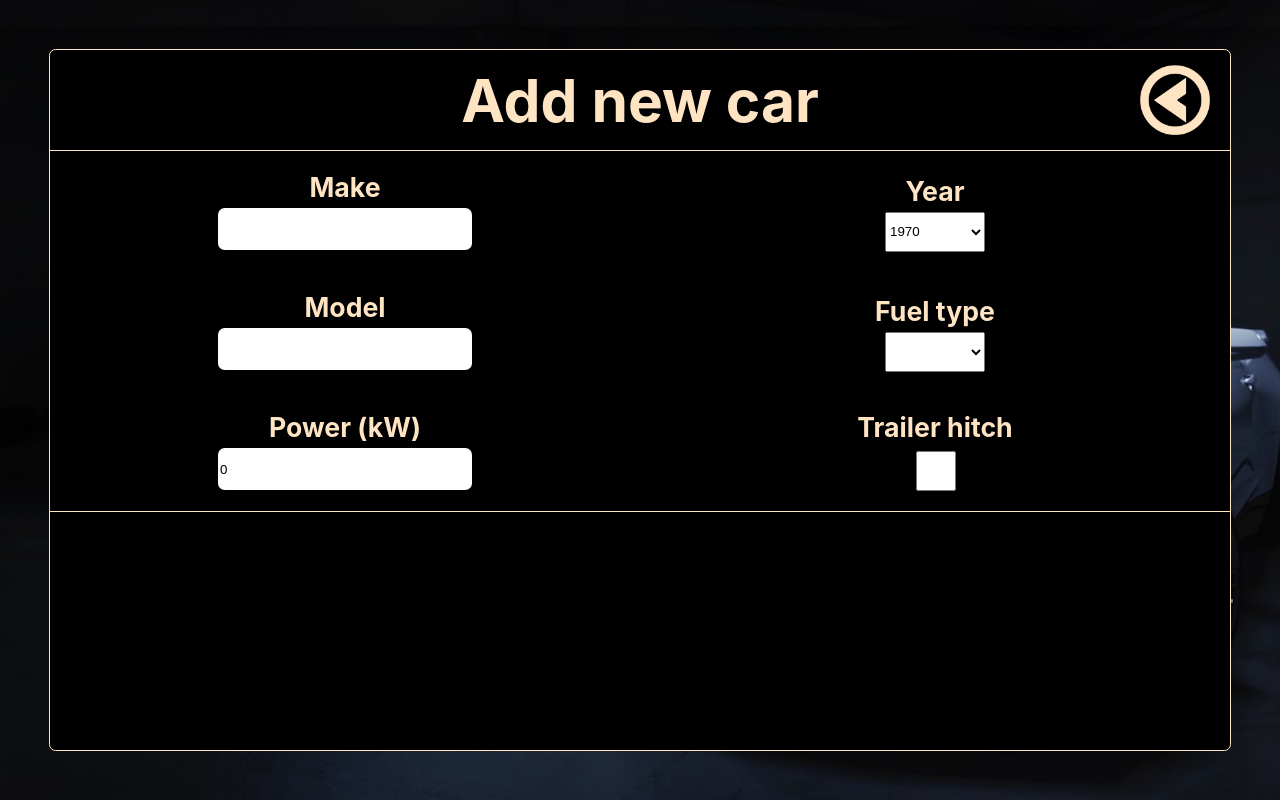
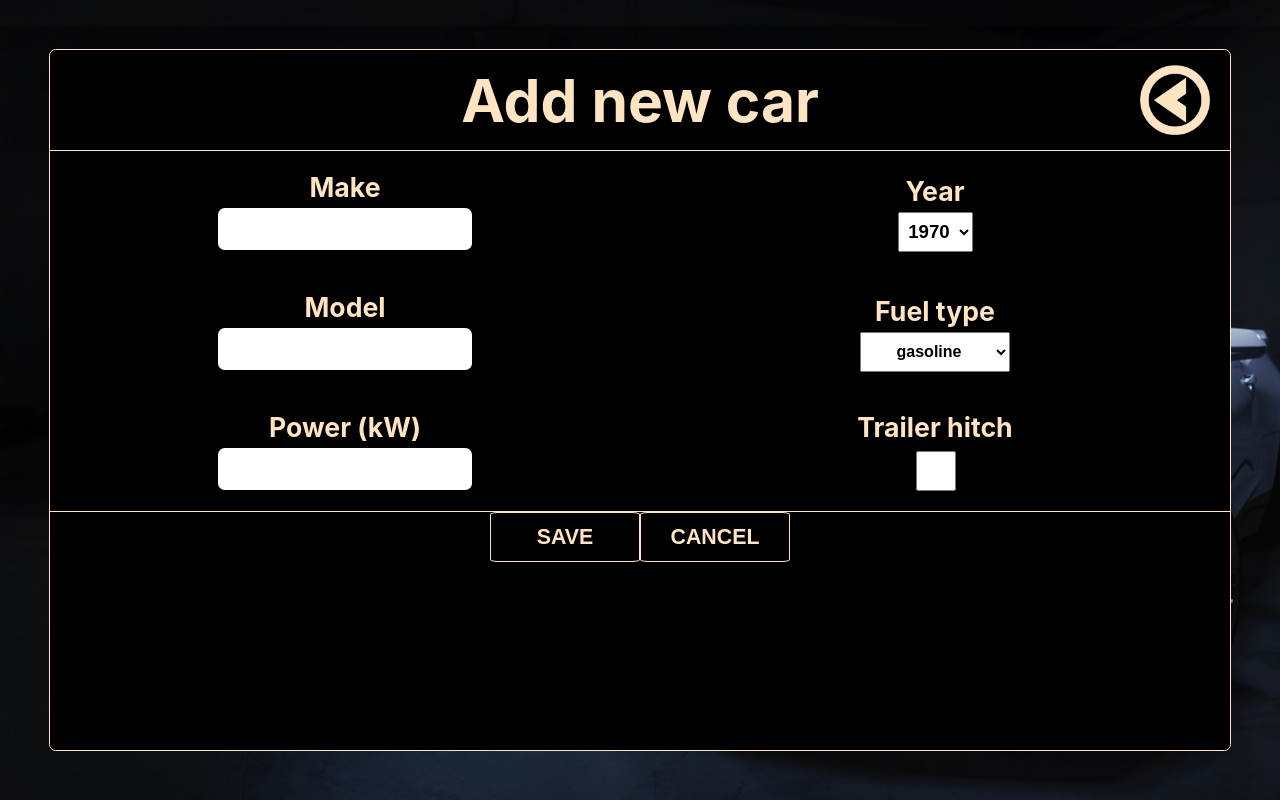
Before and after one commit to CROmarcos/garage-manager, a React (Create React App) app: page /newcar in a window 1280 px wide. Built offline with nearby package versions, Linux system fonts and the light colour scheme.

Commit message:
Implemented a new car adding

```diff
--- a/src/components/CarInput/CarInput.scss
+++ b/src/components/CarInput/CarInput.scss
@@ -29,17 +29,33 @@
             color: bisque;
             margin-bottom: 5px;
         }
+    }
+}
+
+select {
+    width: 75px;
+    height: 40px;
+    text-align: center;
+    font-size: 14pt;
+    font-weight: bold;
+}
+
+#chooseFuel {
+    width: 150px;
+    font-size: 12pt;
+}
 
 input {
     width: 250px;
     height: 40px;
     border: none;
     border-radius: 5pt;
+    text-align: center;
+    font-size: 14pt;
+    font-weight: bold;
 }
 
-        select {
-            width: 100px;
-            height: 40px;
+.bottom {
+    height: 40%;
+    width: 100%;
 }
-    }
-}
--- a/src/components/CarInput/CarInput.tsx
+++ b/src/components/CarInput/CarInput.tsx
@@ -1,9 +1,9 @@
-import { useState } from "react"
+import React, { useState } from "react"
 import { useDispatch } from "react-redux"
+import { Link } from "react-router-dom"
 import { bindActionCreators } from "redux"
 import { FuelType } from "../../interface/ICars"
 import * as actionCreators from '../../state/actionCreators'
-import store from "../../state/store"
 import './CarInput.scss'
 
 const CarInput = () => {
@@ -11,12 +11,12 @@ const CarInput = () => {
     const [input, setInput] = useState({
         make: '',
         model: '',
-        year: 1970,
-        fuel: FuelType.gasoline,
-        power: 0,
-        trailerHitch: false,
-        tires: ['']
+        power: 0
     })
+
+    const [year, setYear] = useState(1970)
+    const [fuelType, setFuelType] = useState("gasoline")
+    const [hitch, setHitch] = useState(false)
 
     let years = []
     for (let i = 1970; i <= 2022; i++) {
@@ -25,7 +25,34 @@ const CarInput = () => {
 
     const { addNewCar } = bindActionCreators(actionCreators, useDispatch())
 
-    const handleChange = () => { }
+    const handleChange = (e: React.ChangeEvent<HTMLInputElement>) => {
+        setInput({
+            ...input,
+            [e.target.name]: e.target.value
+        })
+    }
+
+    const selectYear = () => {
+        let yr: HTMLSelectElement = document.getElementById("chooseYear") as HTMLSelectElement
+        let selectedYear = yr.value.toString()
+        setYear(parseInt(selectedYear))
+    }
+
+    const selectFuel = () => {
+        let fuel: HTMLSelectElement = document.getElementById("chooseFuel") as HTMLSelectElement
+        let selectedFuel = fuel.value.toString()
+        setFuelType(selectedFuel)
+    }
+
+    const selectHitch = () => {
+        let hitchCb: HTMLInputElement = document.getElementById("chooseHitch") as HTMLInputElement
+        if (hitchCb.checked) {
+            setHitch(true)
+        }
+        else {
+            setHitch(false)
+        }
+    }
 
     return (
         <>
@@ -46,7 +73,7 @@ const CarInput = () => {
                     <div className="input__row">
                         <div className="input__row--field">
                             <div className="input__row--label">Power (kW)</div>
-                            <input type="number" name="power" value={input.power} onChange={handleChange} />
+                            <input type="number" name="power" value={input.power === 0 ? '' : input.power} onChange={handleChange} />
                         </div>
                     </div>
                 </form>
@@ -54,7 +81,7 @@ const CarInput = () => {
                     <div className="input__row">
                         <div className="input__row--field">
                             <div className="input__row--label">Year</div>
-                            <select id="chooseYear" name="year" onSelect={handleChange}>
+                            <select id="chooseYear" onChange={selectYear}>
                                 {years.map(
                                     yr => <option key={yr}>{yr}</option>
                                 )}
@@ -64,16 +91,33 @@ const CarInput = () => {
                     <div className="input__row">
                         <div className="input__row--field">
                             <div className="input__row--label">Fuel type</div>
-                            <select id="chooseFuel" name="fuel"></select>
+                            <select className="fuel" id="chooseFuel" onChange={selectFuel}>
+                                {(Object.values(FuelType) as Array<keyof typeof FuelType>).map(fuelType => <option key={fuelType}>{fuelType}</option>)}
+                            </select>
                         </div>
                     </div>
                     <div className="input__row">
                         <div className="input__row--field">
                             <div className="input__row--label">Trailer hitch</div>
-                            <input type="checkbox" id="trailerHitch" name="trailerHitch" />
+                            <input type="checkbox" id="chooseHitch" onChange={selectHitch} />
                         </div>
                     </div>
                 </form>
+            </div>
+            <div className="bottom">
+                <Link to="/mycars"><button className="action" onClick={() => {
+                    addNewCar({
+                        id: Date.now(),
+                        make: input.make,
+                        model: input.model,
+                        year: year,
+                        fuel: fuelType,
+                        power: input.power,
+                        trailerHitch: hitch,
+                        tires: []
+                    })
+                }}>Save</button></Link>
+                <Link to="/mycars"><button className="action">Cancel</button></Link>
             </div>
         </>
     )
--- a/src/interface/ICars.ts
+++ b/src/interface/ICars.ts
@@ -1,9 +1,9 @@
 export enum FuelType {
-    gasoline = "GASOLINE",
-    diesel = "DIESEL",
-    electric = "ELECTRIC",
-    hybridG = "GASOLINE HYBRID",
-    hybridD = "DIESEL HYBRID",
+    gasoline = "gasoline",
+    diesel = "diesel",
+    electric = "electric",
+    hybridG = "gasoline hybrid",
+    hybridD = "diesel hybrid",
     LPG = "LPG"
 }
 
@@ -13,7 +13,7 @@ interface ICars {
         make: string,
         model: string,
         year: number,
-        fuel: FuelType,
+        fuel: string,
         power: number,
         trailerHitch: boolean,
         tires: string[]
--- a/src/state/reducer.ts
+++ b/src/state/reducer.ts
@@ -8,7 +8,7 @@ const initialState: ICars["cars"][] = [
         make: "Mercedes-Benz",
         model: "W211",
         year: 2007,
-        fuel: FuelType.diesel,
+        fuel: FuelType.diesel.toString(),
         power: 125,
         trailerHitch: false,
         tires: [
@@ -22,7 +22,7 @@ const initialState: ICars["cars"][] = [
         make: "Toyota",
         model: "Avensis",
         year: 2004,
-        fuel: FuelType.diesel,
+        fuel: FuelType.diesel.toString(),
         power: 93,
         trailerHitch: true,
         tires: [
@@ -35,7 +35,7 @@ const initialState: ICars["cars"][] = [
         make: "Opel",
         model: "Astra",
         year: 2001,
-        fuel: FuelType.gasoline,
+        fuel: FuelType.gasoline.toString(),
         power: 74,
         trailerHitch: false,
         tires: [
```
Lines whose indentation alone changed are shown as unchanged.
